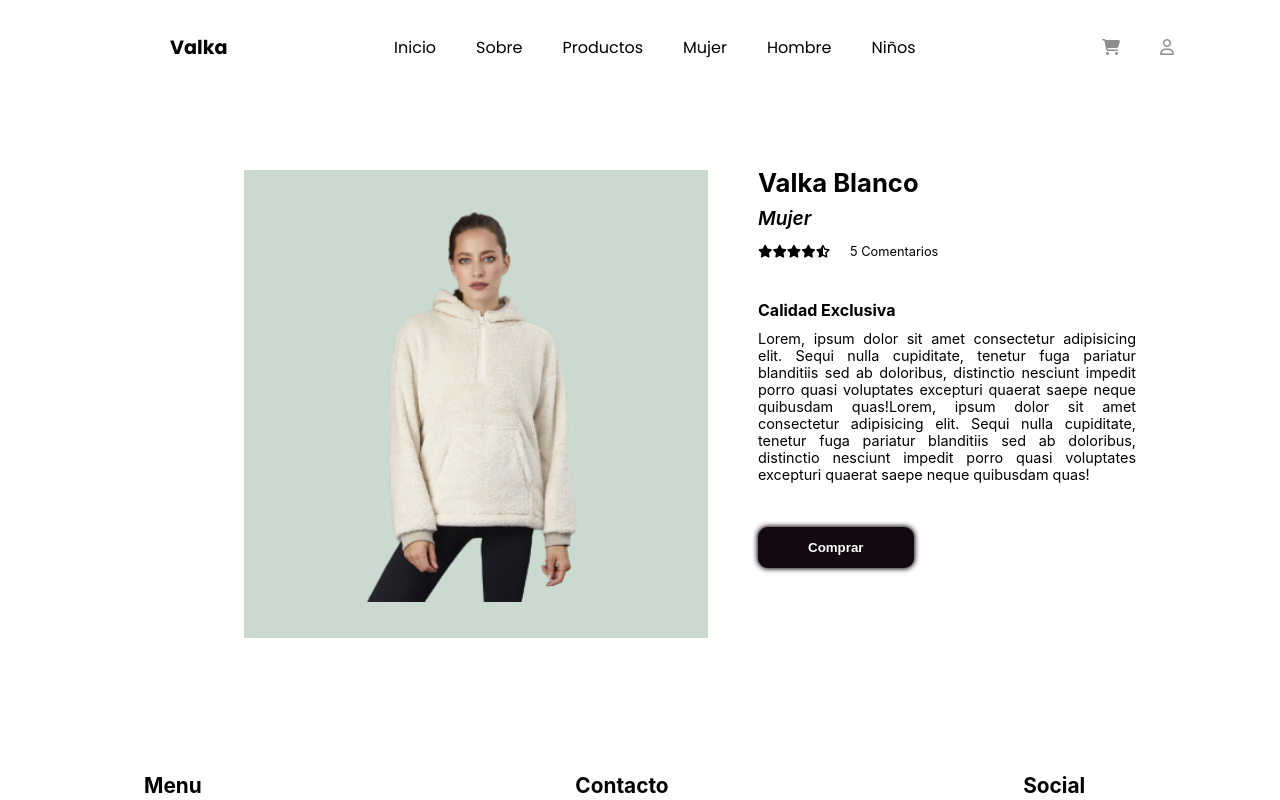
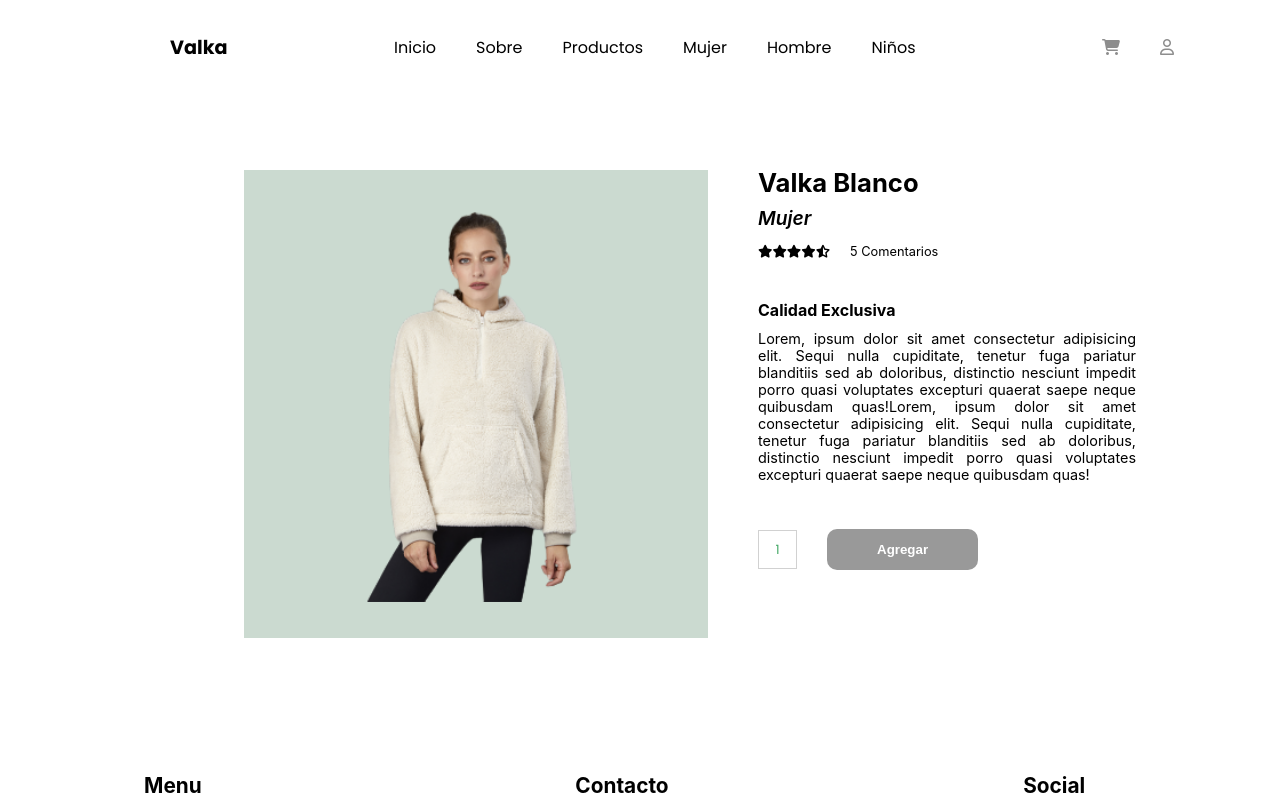
Before and after one commit to Pekita18/React-JS, a React (Create React App) app: page /producto/1 in a window 1280 px wide. Shown: the top 800 px of the page. Built offline with nearby package versions, Linux system fonts and the light colour scheme; the HTML template or start-up script is replaced by a standard one.

Commit message:
DESAFIO COUNT

```diff
--- a/src/App.js
+++ b/src/App.js
@@ -4,6 +4,7 @@ import { NavBar } from "./components/NavBar";
 import { ItenListContainer } from "./components/ItemListContainer";
 import { ItemDetailContainer } from "./components/ItemDetailContainer"
 import { Footer } from "./components/Footer";
+import { Cart } from "./components/Cart"
 
 function App() {
 
@@ -15,6 +16,7 @@ function App() {
             <Route path="/" element= {<ItenListContainer />} />
             <Route path="/categoria/:CategoriaId" element= {<ItenListContainer />} />
             <Route path="/producto/:ProductoId" element= {<ItemDetailContainer />} />
+            <Route path="/cart" element= {<Cart />} />
           </Routes>
         <Footer />
       </BrowserRouter>
--- /dev/null
+++ b/src/components/Cart/index.jsx
@@ -0,0 +1,16 @@
+import React from "react";
+
+const Cart = () => {
+    return(
+        <h1 style={styles.h1}>Estamos en la seccion carrito</h1>
+    )
+}
+
+const styles = {
+    h1: {
+        gridColumn: '2 / 10',
+        marginTop: '150px'
+    }
+}
+
+export { Cart };
--- a/src/components/ItemCount/index.jsx
+++ b/src/components/ItemCount/index.jsx
@@ -1,47 +1,35 @@
-import React, {useState} from 'react';
+import React, {useRef} from 'react';
 
-const ItemCount = ({stock, initial, onAdd}) => {
+const ItemCount = ({stock, initial, recibirCantidad}) => {
 
-    const [cantidad, setCantidad] = useState(initial);
-
-    const restar = () => {
-        if(cantidad <= 0){
-            alert("No se puede quitar mas objetos");
-        }else{
-            setCantidad(cantidad - 1);
-        };
-    };
-
-    const sumar = () => {
-        if(cantidad >= stock){
-            alert("No se puede superar la cantidad del Stock");
-        }else{
-            setCantidad(cantidad + 1);
-        }
-    };
+    const cantidad = useRef(initial);
 
     const agregar = () => {
-        if(cantidad <= 0){
-            alert("Para agregar al carrito necesita un objeto.")
-        }else{
-            setCantidad(0);
-            onAdd();
+        let valor = cantidad.current.value;
+        let container = document.getElementById('container');
+
+        const correcto = () => {
+            container.innerHTML = '';
+            recibirCantidad(valor, 'Se agregro al carrito', '');
         }
+
+        const menos = () => {
+            valor > 0 ? correcto() : recibirCantidad(valor, '', 'No es un dato valido.')
+        }
+
+        const vereficar = () => {
+            valor > stock ? recibirCantidad(valor, '', 'No hay stock.') : menos();
+        }
+
+        isNaN(valor) ? recibirCantidad(valor, '', 'No son caracteres validos.') : vereficar();
+
     }
 
     return(
         <div style={style.cart}>
-            <div style={style.cartContent}>
-                <h1 style={style.h1}>Zapatillas Nike</h1>
-                <div>
-                    <span style={style.stock}>Stock: {stock}</span>
-                    <div style={style.carrito}>
-                        <button style={style.boton} onClick={restar}>Restar</button>
-                        <span>{cantidad}</span>
-                        <button style={style.boton} onClick={sumar}>Sumar</button>
-                    </div>
-                    <button style={style.subir} onClick={agregar}>Agregar</button>
-                </div>
+            <div id='container'>
+                <input type="text" ref={cantidad} defaultValue={initial} itemID='cant' style={style.cantidad}/>
+                <button style={style.subir} onClick={agregar}>Agregar</button>
             </div>
         </div>
     );
@@ -53,46 +41,27 @@ const style = {
         marginTop: '1rem',
     },
 
-    cartContent: {
-        display: 'inline-block',
-        border: '2px solid grey',
-        padding: '10px'
-    },
-
-    h1: {
-        fontSize: '1.2rem',
-        textAlign: 'center'
-    },
-
-    stock: {
-        fontWeight: '600',
-        textAlign: 'end',
-        margin: '0px 10px'
-    },
-
-    carrito: {
+    cantidad: {
+        fontFamily: 'Poppins',
+        fontSize: '0.8rem',
+        color: 'rgb(67, 168, 101)',
         textAlign: 'center',
-        fontWeight: '600',
-        margin: '20px 0px'
-    },
-
-    boton: {
-        margin: '0px 10px',
-        background: 'white',
-        border: '1px solid',
-        borderRadius: '40px',
-        padding: '5px',
-        cursor: 'pointer'
+        width: '33px',
+        height: '35px',
+        border: '1px solid #d1d1d1'
     },
 
     subir: {
-        margin: '0px 10px',
-        padding: '5px 40px',
-        background: 'white',
-        border: '1px solid',
-        borderRadius: '40px',
-        cursor: 'pointer'
-    }
+        color: 'white',
+        fontWeight: '600',
+        backgroundColor: 'rgb(153, 153, 153)',
+        padding: '13px 50px',
+        borderRadius: '10px',
+        border: 'none',
+        cursor: 'pointer',
+        marginTop: '30px',
+        marginLeft: '30px',
+    },
 
 }
 
--- a/src/components/ItemDetail/index.jsx
+++ b/src/components/ItemDetail/index.jsx
@@ -1,8 +1,26 @@
 import React from "react";
+import { Link } from 'react-router-dom';
+import {ItemCount} from "../ItemCount"
 
 const ItemDetail= ({produc}) => {
+    let cate = produc.categoria.charAt(0).toUpperCase() + produc.categoria.slice(1);
+    let cantidad = '';
 
-    let cate = produc.categoria.charAt(0).toUpperCase() + produc.categoria.slice(1);
+    const siEs = (si) => {
+        cantidad = si;
+        document.getElementById('cart').style.display = "block";
+    }
+
+    const recibirCantidad = (val, correc, incorrec) => {
+        let inlerta = document.getElementById('inlert');
+        let alerta = document.getElementById('alert');
+
+        alerta.innerHTML = correc;
+        inlerta.innerHTML = incorrec;
+
+        incorrec == '' ? siEs(val) : console.log('No es numero valido.');
+        console.log(cantidad)
+    }
 
     return(
         <div style={styles.container}>
@@ -13,16 +31,19 @@ const ItemDetail= ({produc}) => {
                 <h1 style={styles.h1}>{produc.title}</h1>
                 <span style={styles.span}>{cate}</span>
                 <div style={styles.star}>
-                    <i style={styles.i} class="fa-solid fa-star"></i>
-                    <i style={styles.i} class="fa-solid fa-star"></i>
-                    <i style={styles.i} class="fa-solid fa-star"></i>
-                    <i style={styles.i} class="fa-solid fa-star"></i>
-                    <i style={styles.fin} class="fa-solid fa-star-half-stroke"></i>
+                    <i style={styles.i} className="fa-solid fa-star"></i>
+                    <i style={styles.i} className="fa-solid fa-star"></i>
+                    <i style={styles.i} className="fa-solid fa-star"></i>
+                    <i style={styles.i} className="fa-solid fa-star"></i>
+                    <i style={styles.fin} className="fa-solid fa-star-half-stroke"></i>
                     <span style={styles.comen}>5 Comentarios</span>
                 </div>
                 <h3 style={styles.h3}>Calidad Exclusiva</h3>
                 <p style={styles.p}>Lorem, ipsum dolor sit amet consectetur adipisicing elit. Sequi nulla cupiditate, tenetur fuga pariatur blanditiis sed ab doloribus, distinctio nesciunt impedit porro quasi voluptates excepturi quaerat saepe neque quibusdam quas!Lorem, ipsum dolor sit amet consectetur adipisicing elit. Sequi nulla cupiditate, tenetur fuga pariatur blanditiis sed ab doloribus, distinctio nesciunt impedit porro quasi voluptates excepturi quaerat saepe neque quibusdam quas!</p>
-                <button style={styles.btn}>Comprar</button>
+                <p id='inlert' style={styles.incorrecto}></p>
+                <p id='alert' style={styles.correcto}></p>
+                <ItemCount stock={produc.stock} initial={1} recibirCantidad={recibirCantidad} />
+                <Link to='/cart' id="cart" style={styles.cart}><button style={styles.btn}> Finalizar Compra</button></Link>
             </div>
         </div>
     )
@@ -96,13 +117,27 @@ const styles = {
     btn: {
         color: 'white',
         fontWeight: '600',
-        backgroundColor: '#130910',
+        backgroundColor: 'rgb(110, 110, 110)',
         padding: '13px 50px',
         borderRadius: '10px',
-        boxShadow: '0px 0px 5px 1px #130912',
+        boxShadow: '0px 0px 5px 1px',
         border: 'none',
         cursor: 'pointer',
         marginTop: '30px'
+    },
+
+    correcto: {
+        color: 'rgb(104, 166, 125)',
+        fontSize: '0.9rem'
+    },
+
+    incorrecto: {
+        color: 'red',
+        fontSize: '0.9rem'
+    },
+
+    cart: {
+        display: 'none'
     }
 }
 
--- a/src/components/ItemDetailContainer/index.jsx
+++ b/src/components/ItemDetailContainer/index.jsx
@@ -17,18 +17,18 @@ import buzoVIoletaN from '../../img/buzoVioletaN.png'
 const ItemDetailContainer = ({prop}) => {
 
     const baseDatos = [
-        {id: 1, title: "Valka Blanco", description: "Este es un buzo de color blanco", price: 3000, pictureUrl: buzoBlanco, categoria: 'mujer'},
-        {id: 2, title: "Valka Marron", description: "Este es un buzo de color rojo", price: 3500, pictureUrl: buzoMarron, categoria: 'mujer' },
-        {id: 3, title: "Valka Negro", description: "Este es un buzo de color negro", price: 4000, pictureUrl: buzoNegro, categoria: 'mujer' },
-        {id: 4, title: "Valka Rosa", description: "Este es un buzo de color rosa", price: 2500, pictureUrl: buzoRosa, categoria: 'mujer' },
-        {id: 5, title: "Valka Blanco", description: "Este es un buzo de color blanco", price: 2500, pictureUrl: buzoBlancoH, categoria: 'hombre' },
-        {id: 6, title: "Valka Gris", description: "Este es un buzo de color gris", price: 2500, pictureUrl: buzoGrisH, categoria: 'hombre' },
-        {id: 7, title: "Valka Verde", description: "Este es un buzo de color negro", price: 2500, pictureUrl: buzoVerdeH, categoria: 'hombre' },
-        {id: 8, title: "Valka Rojo", description: "Este es un buzo de color rojo", price: 2500, pictureUrl: buzoRojoH, categoria: 'hombre' },
-        {id: 9, title: "Valka Azul", description: "Este es un buzo de color azul para niños.", price: 2500, pictureUrl: buzoAzulN, categoria: 'niños' },
-        {id: 10, title: "Valka Naranja", description: "Este es un buzo de color naranaja para niños", price: 2500, pictureUrl: buzoNarajanjaN, categoria: 'niños' },
-        {id: 11, title: "Valka Negro", description: "Este es un buzo de color negro para niños", price: 2500, pictureUrl: buzoNegroN, categoria: 'niños' },
-        {id: 12, title: "Valka Violeta", description: "Este es un buzo de color violeta para niños", price: 2500, pictureUrl: buzoVIoletaN, categoria: 'niños' },
+        {id: 1, title: "Valka Blanco", description: "Este es un buzo de color blanco", price: 3000, pictureUrl: buzoBlanco, categoria: 'mujer', stock:'30'},
+        {id: 2, title: "Valka Marron", description: "Este es un buzo de color rojo", price: 3500, pictureUrl: buzoMarron, categoria: 'mujer', stock:'30' },
+        {id: 3, title: "Valka Negro", description: "Este es un buzo de color negro", price: 4000, pictureUrl: buzoNegro, categoria: 'mujer', stock:'30' },
+        {id: 4, title: "Puff Faiter", description: "Este es un buzo de color rosa", price: 2500, pictureUrl: buzoRosa, categoria: 'mujer', stock:'30' },
+        {id: 5, title: "Valka Blanco", description: "Este es un buzo de color blanco", price: 2500, pictureUrl: buzoBlancoH, categoria: 'hombre', stock:'30' },
+        {id: 6, title: "Valka Gris", description: "Este es un buzo de color gris", price: 2500, pictureUrl: buzoGrisH, categoria: 'hombre', stock:'30' },
+        {id: 7, title: "Valka Verde", description: "Este es un buzo de color negro", price: 2500, pictureUrl: buzoVerdeH, categoria: 'hombre', stock:'30' },
+        {id: 8, title: "Valka Rojo", description: "Este es un buzo de color rojo", price: 2500, pictureUrl: buzoRojoH, categoria: 'hombre', stock:'30' },
+        {id: 9, title: "Valka Azul", description: "Este es un buzo de color azul para niños.", price: 2500, pictureUrl: buzoAzulN, categoria: 'niños', stock:'30' },
+        {id: 10, title: "Valka Naranja", description: "Este es un buzo de color naranaja para niños", price: 2500, pictureUrl: buzoNarajanjaN, categoria: 'niños', stock:'30' },
+        {id: 11, title: "Valka Negro", description: "Este es un buzo de color negro para niños", price: 2500, pictureUrl: buzoNegroN, categoria: 'niños', stock:'30' },
+        {id: 12, title: "Valka Violeta", description: "Este es un buzo de color violeta para niños", price: 2500, pictureUrl: buzoVIoletaN, categoria: 'niños', stock:'30' },
     ];
 
     let { ProductoId } = useParams();
--- a/src/components/NavBar/index.jsx
+++ b/src/components/NavBar/index.jsx
@@ -1,4 +1,5 @@
 import React from "react";
+import { Link } from "react-router-dom";
 import { CartWidget } from "../CartWidget";
 import { Nav } from "./Nav";
 
@@ -24,7 +25,7 @@ const NavBar = () => {
                 </div>
             </div>
             <div>
-                <CartWidget />
+                <Link to='/cart'><CartWidget /></Link>
                 <i className="fa-regular fa-user" style={style.icons}></i>
             </div>
         </header>
```
